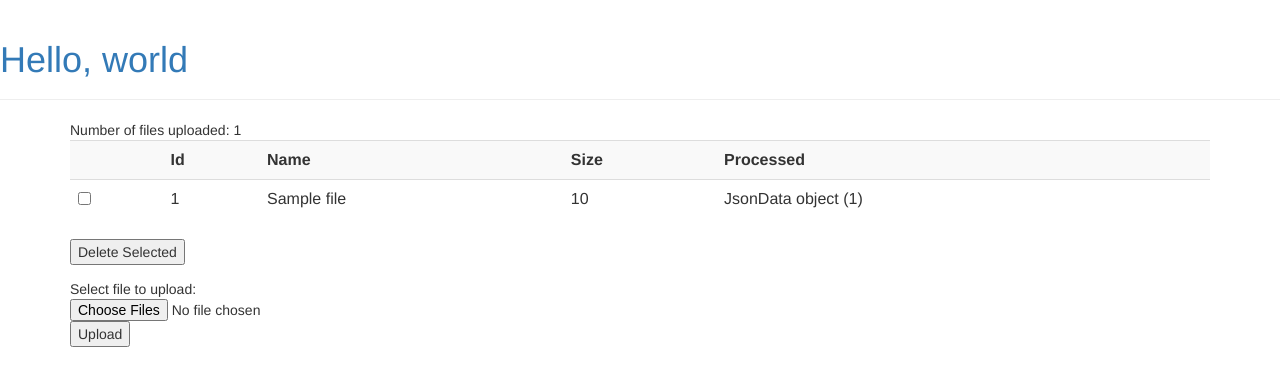
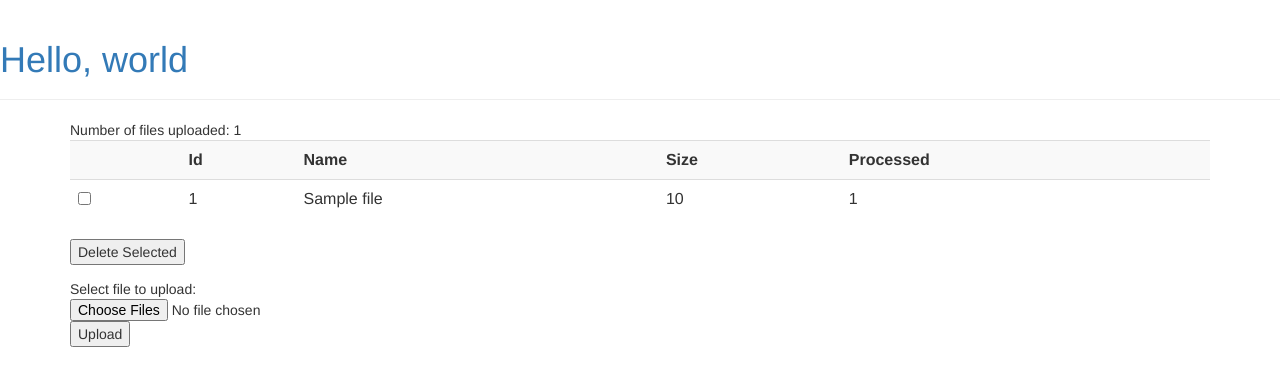
Before and after one commit to jagusztinl/azuredocker, a Django app: page / in a window 1280 px wide. Shown: the top 386 px of the page. Run offline with Django 3.2, Linux system fonts and the light colour scheme; tables that the repository leaves empty hold one stand-in row (values such as "Sample post"); some libraries are stand-ins or nearby versions.

Commit message:
Remodeling the reference from JsonData to File

```diff
--- a/collector/models.py
+++ b/collector/models.py
@@ -4,10 +4,6 @@ from django.db import models
 
 
     # Yeah
-
-class JsonData(models.Model):
-    created_at = models.DateTimeField(auto_now_add=True)
-    data = models.BinaryField()
 
 
 class File(models.Model):
@@ -20,8 +16,13 @@ class File(models.Model):
     datatype = models.CharField(max_length=1, choices=DATATYPES)
     data = models.BinaryField()
     size = models.BigIntegerField()
-    jsondata = models.OneToOneField(
-        JsonData, null=True, on_delete=models.CASCADE)
+
+
+class JsonData(models.Model):
+    created_at = models.DateTimeField(auto_now_add=True)
+    data = models.BinaryField()
+    source = models.OneToOneField(
+        File, null=True, on_delete=models.CASCADE, parent_link=True)
 
 
 #class FileToJsonData(models.Model):
--- a/collector/templates/collector.html
+++ b/collector/templates/collector.html
@@ -25,7 +25,7 @@
                         <td>{{ file.id }}</td>
                         <td>{{ file.name }}</td>
                         <td>{{ file.size }}</td>
-                        <td>{{ file.jsondata }}</td>
+                        <td>{{ file.processed }}</td>
                     </tr>
                 {% endfor %}
                 </table>
--- a/collector/views.py
+++ b/collector/views.py
@@ -1,6 +1,7 @@
 from django.shortcuts import render
 from django.template.loader import get_template
 from django.views.decorators.csrf import csrf_exempt
+from django.db.models import Count
 from django.http import (
     HttpResponse,
     HttpResponseRedirect
@@ -19,16 +20,8 @@ def time(request):
 
 def index(request):
     num_files = File.objects.count()
-#    files = File.objects.all()
-
-#    files = File.objects.filter(filetojsondata__file__isnull=False).extra(
-#        select={'processed': True}).union(
-#            File.objects.filter(filetojsondata__file__isnull=True).extra(
-#                select={'processed': False})).values()
-
-    files = File.objects.all()
-
-
+    # TODO: Count() can probably be replaced with something quicker
+    files = File.objects.annotate(processed=Count('jsondata')).values()
 
 
     return HttpResponse(render(
```
Also changed, not shown: collector/migrations/0002_auto_20171104_0005.py (added), collector/migrations/0003_auto_20171104_0931.py (added).
